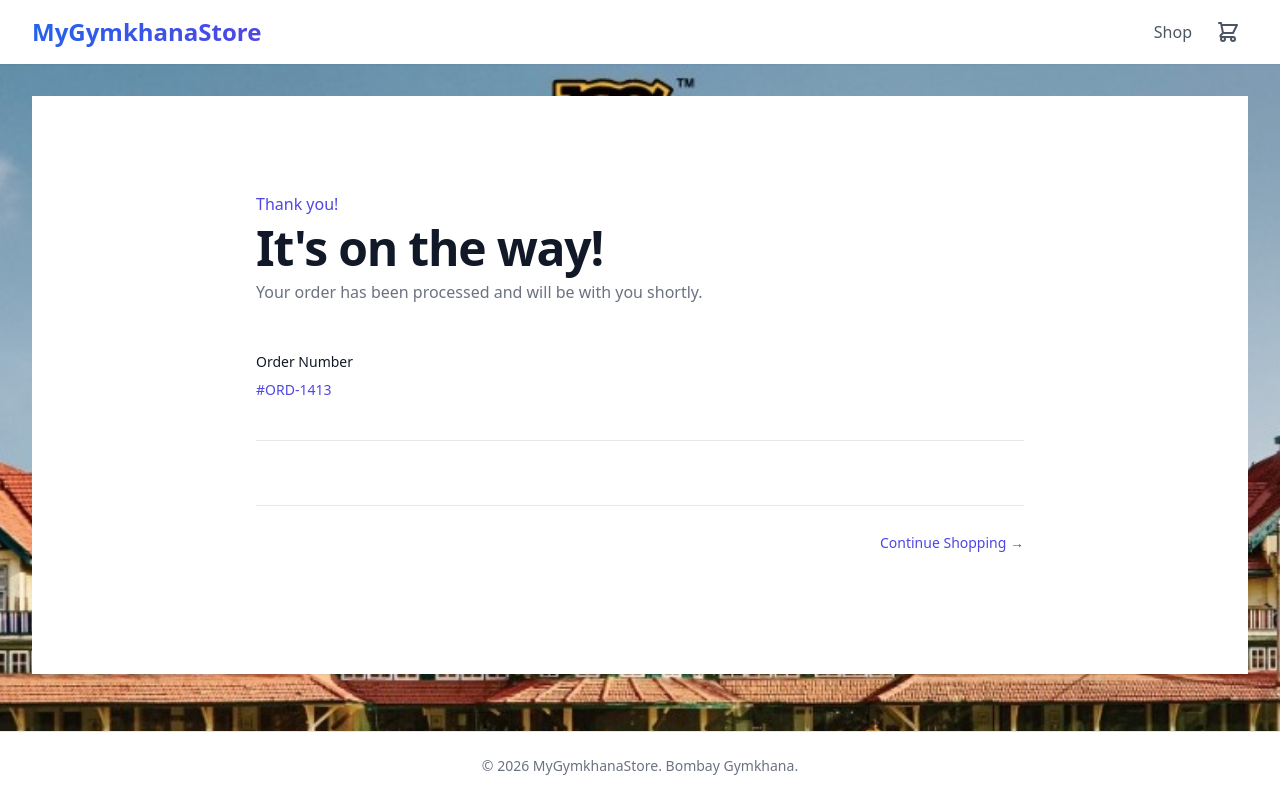
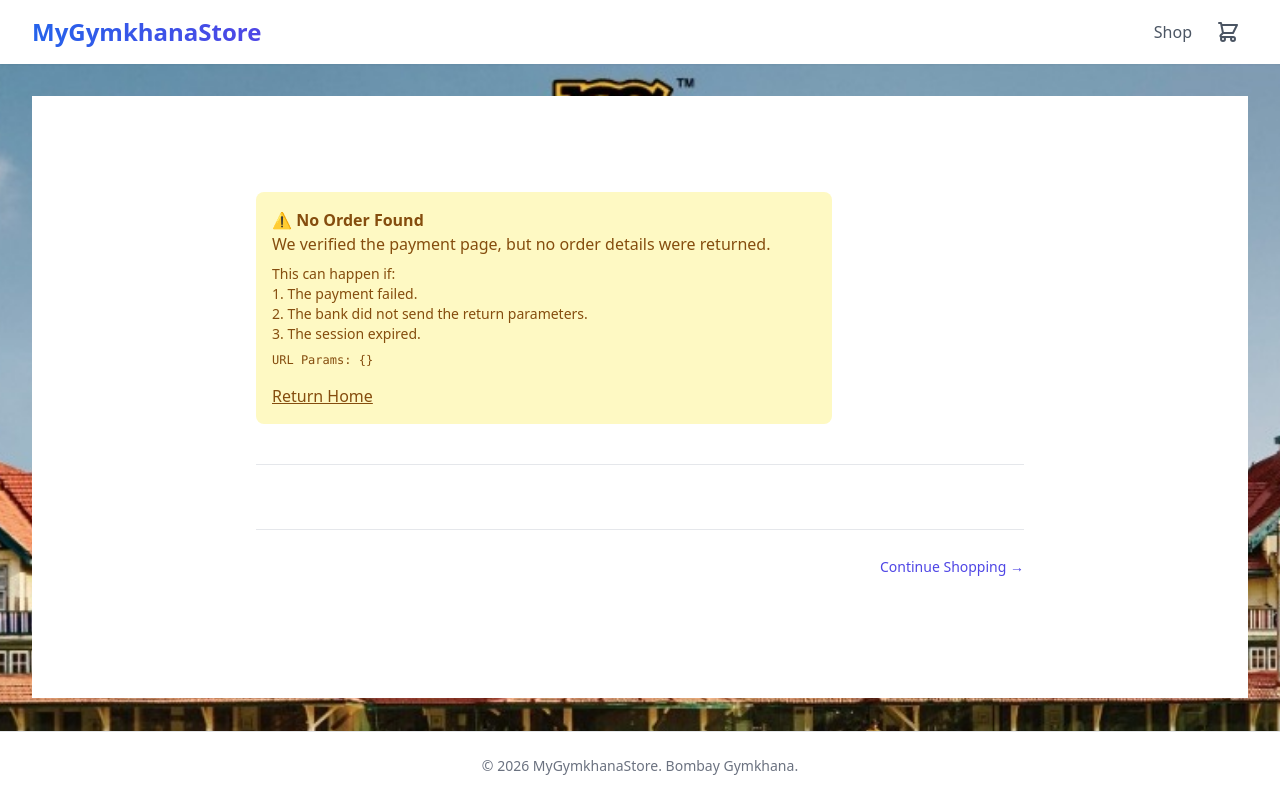
Before and after one commit to BadshahSayed/QuickOrder, an Angular app: page /order-success in a window 1280 px wide. Built offline with nearby package versions, Linux system fonts and the light colour scheme.

Commit message:
support no added

```diff
--- a/src/app/features/shop/order-success/order-success.html
+++ b/src/app/features/shop/order-success/order-success.html
@@ -12,15 +12,28 @@
             </div>
             }
 
-            @if (!loading && !error) {
+            @if (!loading && !error && order) {
             <h1 class="text-base font-medium text-indigo-600">Thank you!</h1>
             <p class="mt-2 text-4xl font-bold tracking-tight text-gray-900 sm:text-5xl">It's on the way!</p>
             <p class="mt-2 text-base text-gray-500">Your order has been processed and will be with you shortly.</p>
 
             <dl class="mt-12 text-sm font-medium">
                 <dt class="text-gray-900">Order Number</dt>
-                <dd class="text-indigo-600 mt-2">#{{ order?.id || 'ORD-' + (now | date:'mmss') }}</dd>
+                <dd class="text-indigo-600 mt-2">#{{ order.id }}</dd>
             </dl>
+            }
+            @if (!loading && !order && !error) {
+            <div class="p-4 mb-4 text-yellow-800 bg-yellow-100 rounded-lg">
+                <h3 class="font-bold">⚠️ No Order Found</h3>
+                <p>We verified the payment page, but no order details were returned.</p>
+                <p class="mt-2 text-sm">This can happen if:
+                    <br>1. The payment failed.
+                    <br>2. The bank did not send the return parameters.
+                    <br>3. The session expired.
+                </p>
+                <p class="mt-2 font-mono text-xs">URL Params: {{ currentParams | json }}</p>
+                <a routerLink="/" class="underline mt-4 block">Return Home</a>
+            </div>
             }
         </div>
 
--- a/src/app/features/shop/order-success/order-success.ts
+++ b/src/app/features/shop/order-success/order-success.ts
@@ -20,6 +20,7 @@ export class OrderSuccessComponent implements OnInit {
 
   loading = true;
   error = '';
+  currentParams: any = {};
 
   constructor() {
     // Try to get from navigation state first (Direct mock testing)
@@ -36,6 +37,7 @@ export class OrderSuccessComponent implements OnInit {
 
     // Otherwise, check for query params from Payment Gateway
     this.route.queryParams.subscribe(async params => {
+      this.currentParams = params;
       if (params['Reference No'] || params['status']) {
         console.log('Payment Callback Detected:', params);
         try {
```
